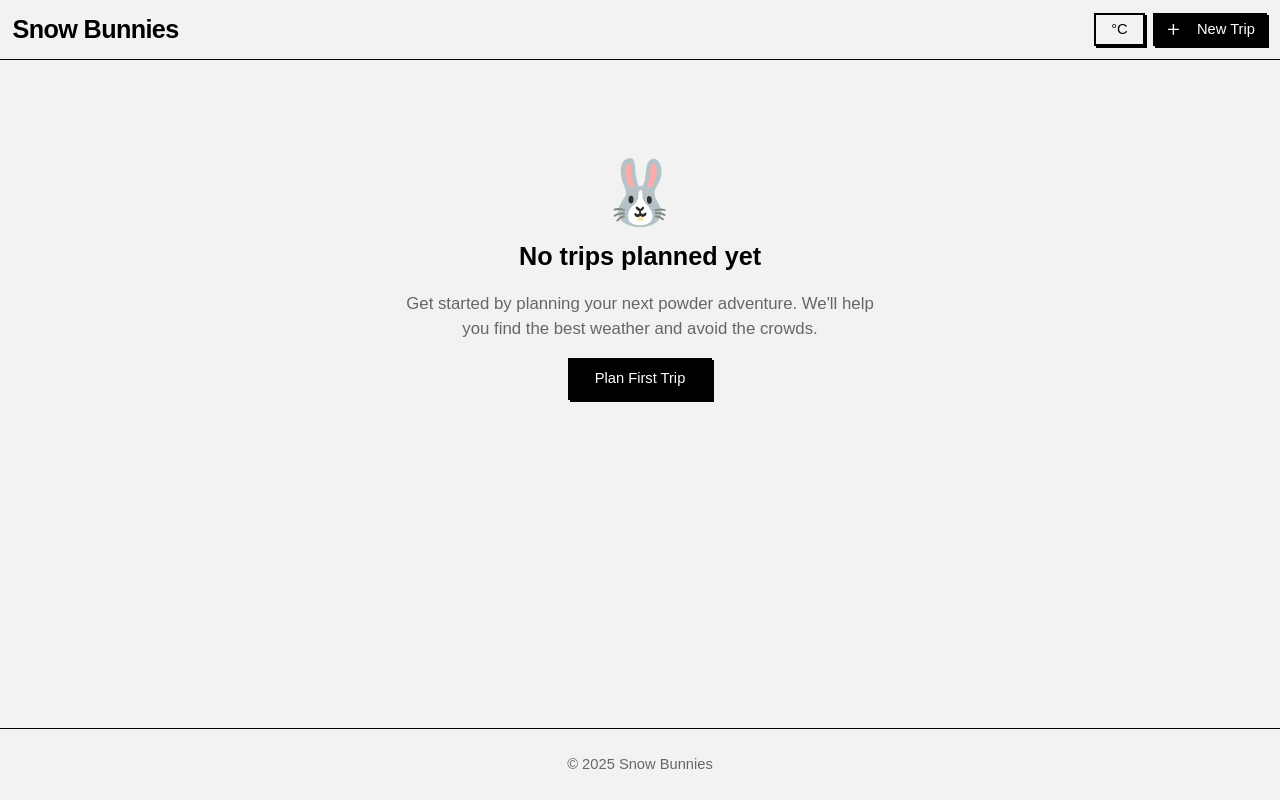
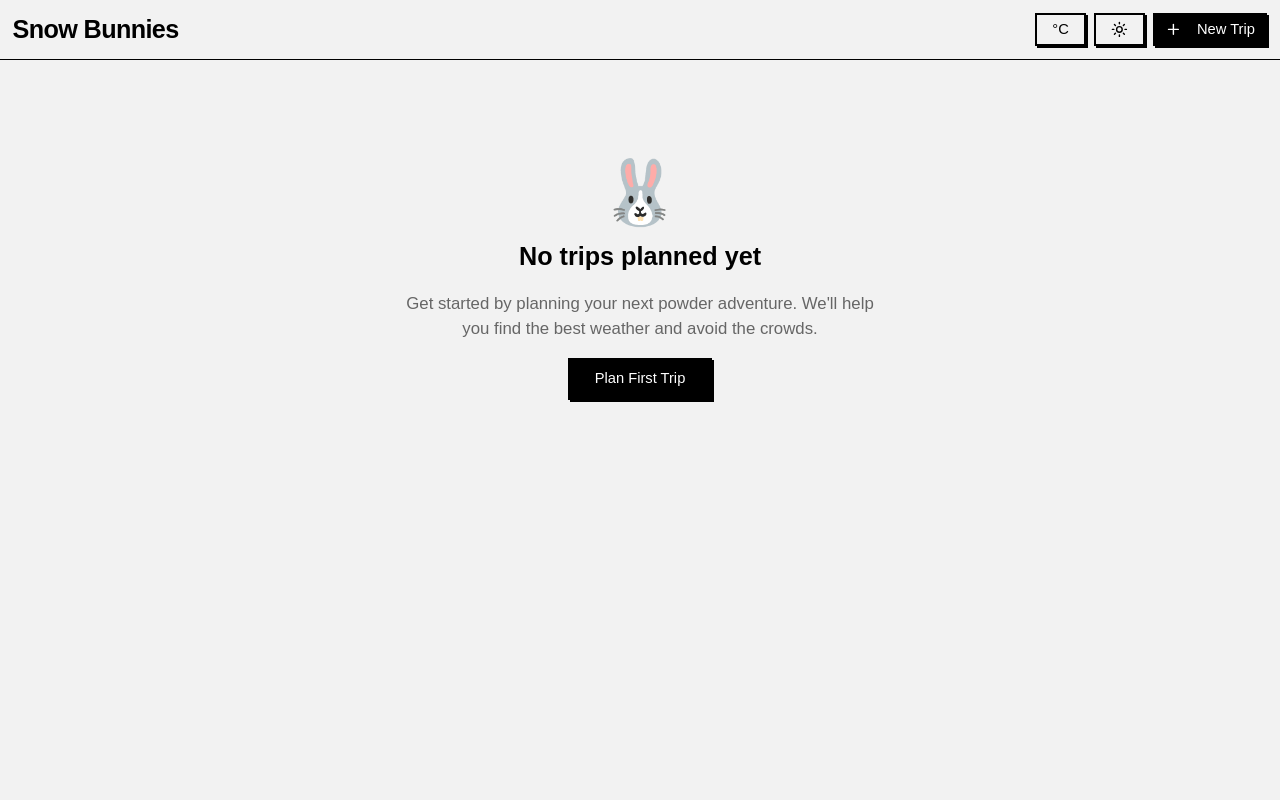
Before and after one commit to dhisonp/snow-bunnies, a Next.js app: page / in a window 1280 px wide. Built offline with nearby package versions, Linux system fonts and the light colour scheme; a web font is replaced by a local one.

Commit message:
ui: add dark mode support
- Add ThemeProvider and ModeToggle
- Remove footer from main page

```diff
--- a/app/layout.tsx
+++ b/app/layout.tsx
@@ -3,6 +3,7 @@
 import "./globals.css";
 import { cn } from "@/lib/utils";
 import { TemperatureProvider } from "@/components/TemperatureContext";
+import { ThemeProvider } from "@/components/theme-provider";
 
 const recursive = Recursive({
   subsets: ["latin"],
@@ -20,14 +21,21 @@
   children: React.ReactNode;
 }>) {
   return (
-    <html lang="en">
+    <html lang="en" suppressHydrationWarning>
       <body
         className={cn(
           "min-h-screen bg-background font-sans antialiased font-medium",
           recursive.variable
         )}
       >
-        <TemperatureProvider>{children}</TemperatureProvider>
+        <ThemeProvider
+          attribute="class"
+          defaultTheme="system"
+          enableSystem
+          disableTransitionOnChange
+        >
+          <TemperatureProvider>{children}</TemperatureProvider>
+        </ThemeProvider>
       </body>
     </html>
   );
--- a/app/page.tsx
+++ b/app/page.tsx
@@ -5,6 +5,7 @@
 import { TripForm } from "@/components/TripForm";
 import { ResortCard } from "@/components/ResortCard";
 import { TemperatureToggle } from "@/components/TemperatureToggle";
+import { ModeToggle } from "@/components/mode-toggle";
 import { type TripConfig } from "@/lib/types/trip";
 import { getTrips, deleteTrip } from "@/lib/storage";
 import resortsData from "@/lib/data/resorts.json";
@@ -60,6 +61,7 @@
           <h1 className="text-2xl font-bold tracking-tight">Snow Bunnies</h1>
           <div className="flex items-center gap-2">
             <TemperatureToggle />
+            <ModeToggle />
             <Button onClick={handleCreate} size="sm">
               <Plus className="mr-2 h-4 w-4" /> New Trip
             </Button>
@@ -99,10 +101,6 @@
         )}
       </main>
 
-      <footer className="border-t py-6 text-center text-sm text-muted-foreground">
-        <div>&copy; 2025 Snow Bunnies</div>
-      </footer>
-
       <TripForm
         open={isFormOpen}
         onOpenChange={setIsFormOpen}
--- /dev/null
+++ b/components/mode-toggle.tsx
@@ -0,0 +1,24 @@
+"use client";
+
+import * as React from "react";
+import { Moon, Sun } from "lucide-react";
+import { useTheme } from "next-themes";
+import { Button } from "@/components/ui/button";
+
+export function ModeToggle() {
+  const { theme, setTheme } = useTheme();
+
+  return (
+    <Button
+      variant="ghost"
+      size="sm"
+      onClick={() => setTheme(theme === "light" ? "dark" : "light")}
+      title="Toggle theme"
+      className="w-12"
+    >
+      <Sun className="h-[1.2rem] w-[1.2rem] rotate-0 scale-100 transition-all dark:-rotate-90 dark:scale-0" />
+      <Moon className="absolute h-[1.2rem] w-[1.2rem] rotate-90 scale-0 transition-all dark:rotate-0 dark:scale-100" />
+      <span className="sr-only">Toggle theme</span>
+    </Button>
+  );
+}
--- /dev/null
+++ b/components/theme-provider.tsx
@@ -0,0 +1,11 @@
+"use client";
+
+import * as React from "react";
+import { ThemeProvider as NextThemesProvider } from "next-themes";
+
+export function ThemeProvider({
+  children,
+  ...props
+}: React.ComponentProps<typeof NextThemesProvider>) {
+  return <NextThemesProvider {...props}>{children}</NextThemesProvider>;
+}
--- a/package.json
+++ b/package.json
@@ -26,6 +26,7 @@
     "cmdk": "^1.1.1",
     "lucide-react": "^0.556.0",
     "next": "16.0.8",
+    "next-themes": "^0.4.6",
     "react": "19.2.1",
     "react-dom": "19.2.1",
     "react-hook-form": "^7.68.0",
```
Also changed, not shown: 1 other file (tests, documents, lock files or other folders).
